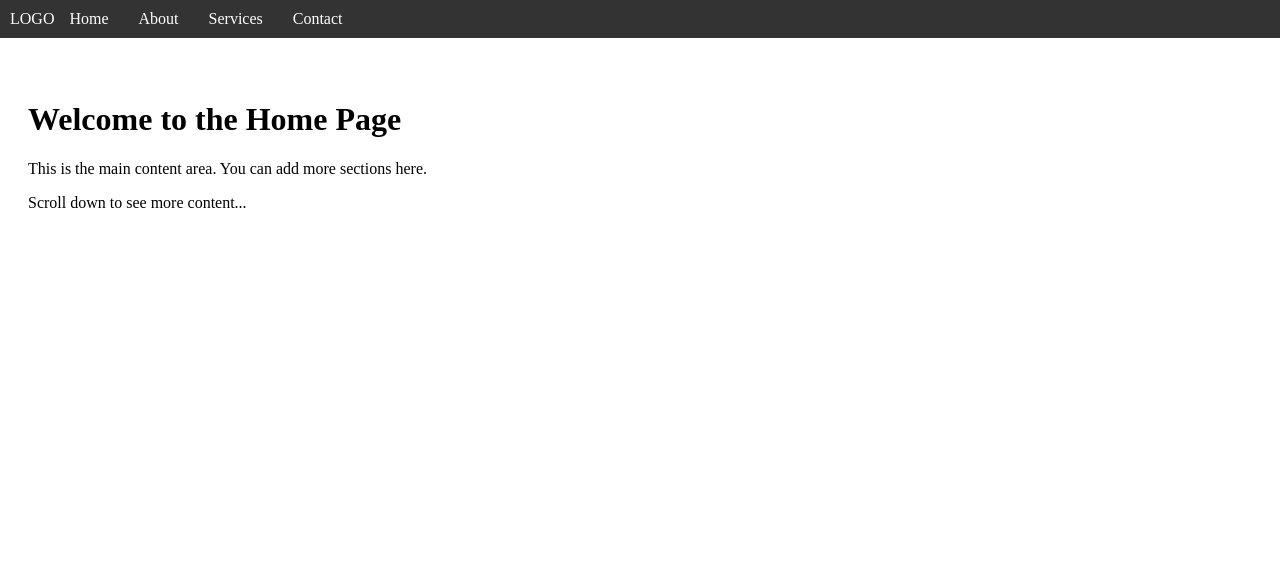
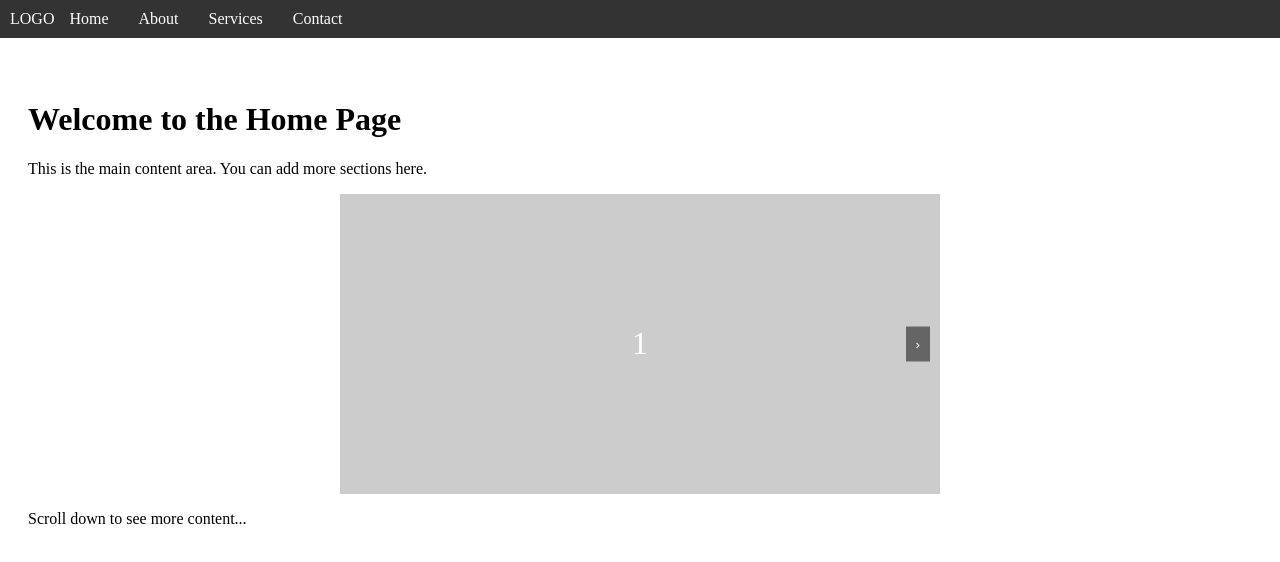
Before and after one commit to kaitchau/GenAI-Video, a React (Vite) app in the folder client/: page / in a window 1280 px wide. Shown: the top 562 px of the page. Built offline with nearby package versions, Linux system fonts and the light colour scheme.

Commit message:
start of carousel code

```diff
--- /dev/null
+++ b/client/src/components/Carousel.tsx
@@ -0,0 +1,35 @@
+import React, { useState } from 'react';
+import '../stylesheets/Carousel.css';
+
+const Carousel = () => {
+  const [currentIndex, setCurrentIndex] = useState(0);
+  const items = [1, 2, 3, 4, 5];
+
+  const nextSlide = () => {
+    setCurrentIndex((prevIndex) => (prevIndex + 1) % items.length);
+  };
+
+  const prevSlide = () => {
+    setCurrentIndex((prevIndex) => (prevIndex - 1 + items.length) % items.length);
+  };
+
+  return (
+    <div className="carousel-container">
+      <button className="carousel-button prev" onClick={prevSlide}>‹</button>
+      <div className="carousel-wrapper">
+        {items.map((item, index) => (
+          <div
+            key={index}
+            className={`carousel-item ${index === currentIndex ? 'active' : ''}`}
+            style={{ transform: `translateX(${(index - currentIndex) * 100}%)` }}
+          >
+            {item}
+          </div>
+        ))}
+      </div>
+      <button className="carousel-button next" onClick={nextSlide}>›</button>
+    </div>
+  );
+};
+
+export default Carousel;
--- a/client/src/components/Home.tsx
+++ b/client/src/components/Home.tsx
@@ -1,8 +1,11 @@
+import Carousel from "./Carousel";
+
 function Home() {
   return (
     <div style={{ padding: '20px', marginTop: '60px' }}>
       <h1>Welcome to the Home Page</h1>
       <p>This is the main content area. You can add more sections here.</p>
+      <Carousel />
       <div style={{ height: '2000px' }}>
         <p>Scroll down to see more content...</p>
       </div>
--- /dev/null
+++ b/client/src/stylesheets/Carousel.css
@@ -0,0 +1,46 @@
+.carousel-container {
+    position: relative;
+    width: 100%;
+    max-width: 600px;
+    margin: auto;
+    overflow: hidden;
+}
+
+.carousel-wrapper {
+    display: flex;
+    transition: transform 0.5s ease-in-out;
+}
+
+.carousel-item {
+    min-width: 100%;
+    height: 300px;
+    display: flex;
+    align-items: center;
+    justify-content: center;
+    background-color: #ccc;
+    color: white;
+    font-size: 2rem;
+}
+
+.carousel-item.active {
+    transform: scale(1.1);
+}
+
+.carousel-button {
+    position: absolute;
+    top: 50%;
+    transform: translateY(-50%);
+    background-color: rgba(0, 0, 0, 0.5);
+    color: white;
+    border: none;
+    padding: 10px;
+    cursor: pointer;
+}
+
+.carousel-button.prev {
+    left: 10px;
+}
+
+.carousel-button.next {
+    right: 10px;
+}
```
